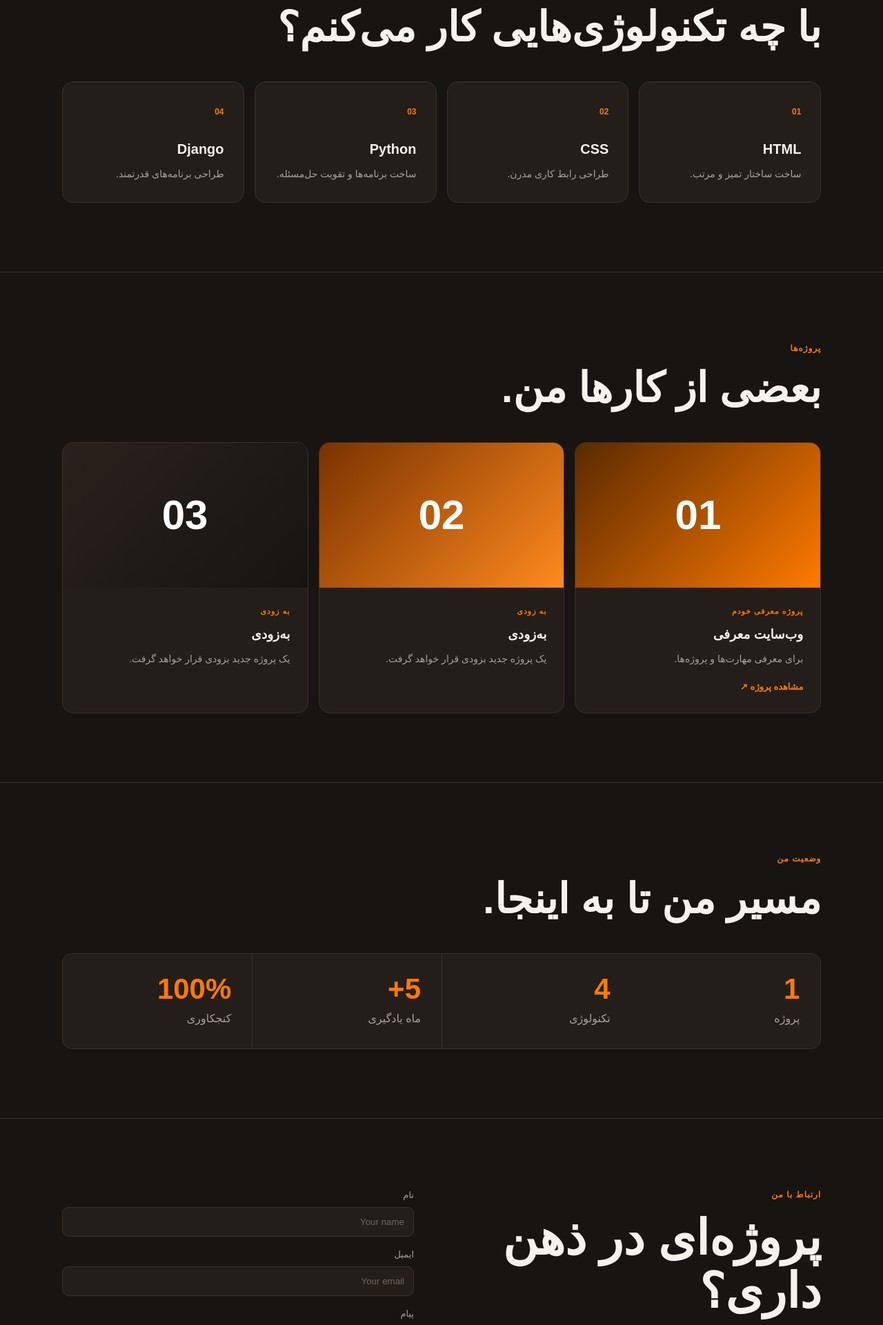
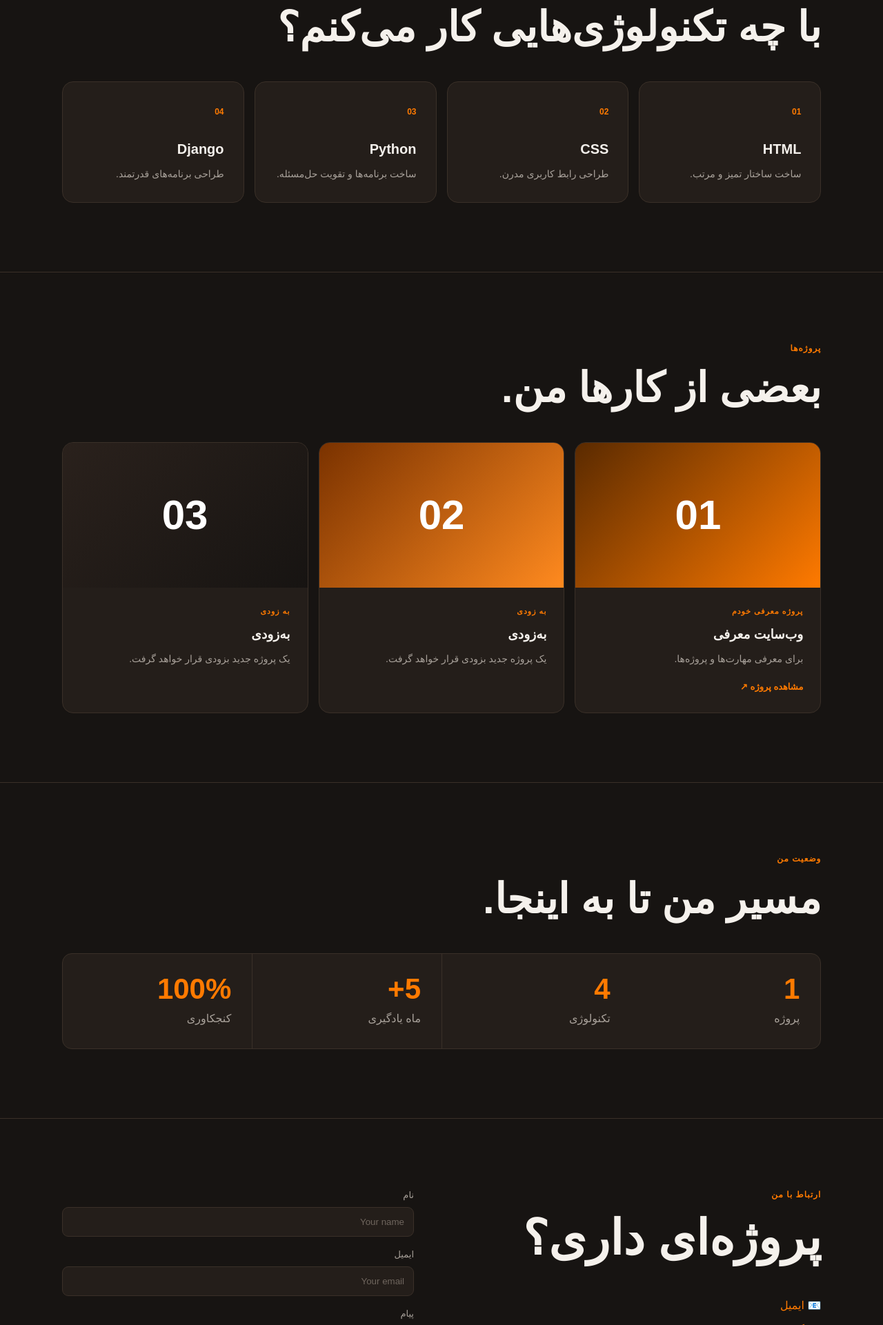
Before and after one commit to Luffysun09/Real-Web-Project, a Django app: page / in a window 1280 px wide. Shown: the part 1485-3406 px from the top of the page at 69% size. Run offline with Django 5.2, Linux system fonts and the light colour scheme.

Commit message:
Update index.html

```diff
--- a/mywebsite/templates/index.html
+++ b/mywebsite/templates/index.html
@@ -301,7 +301,7 @@
                     <h3>CSS</h3>
 
                     <p>
-                        طراحی رابط کاری مدرن.
+                        طراحی رابط کاربری مدرن.
                     </p>
 
                 </article>
@@ -494,7 +494,7 @@
                 </p>
 
                 <h2 id="contact-title">
-                    پروژه‌ای در ذهن داری؟
+                    پروژه‌ای داری؟
                 </h2>
 
                 <div class="contact-links">
```
